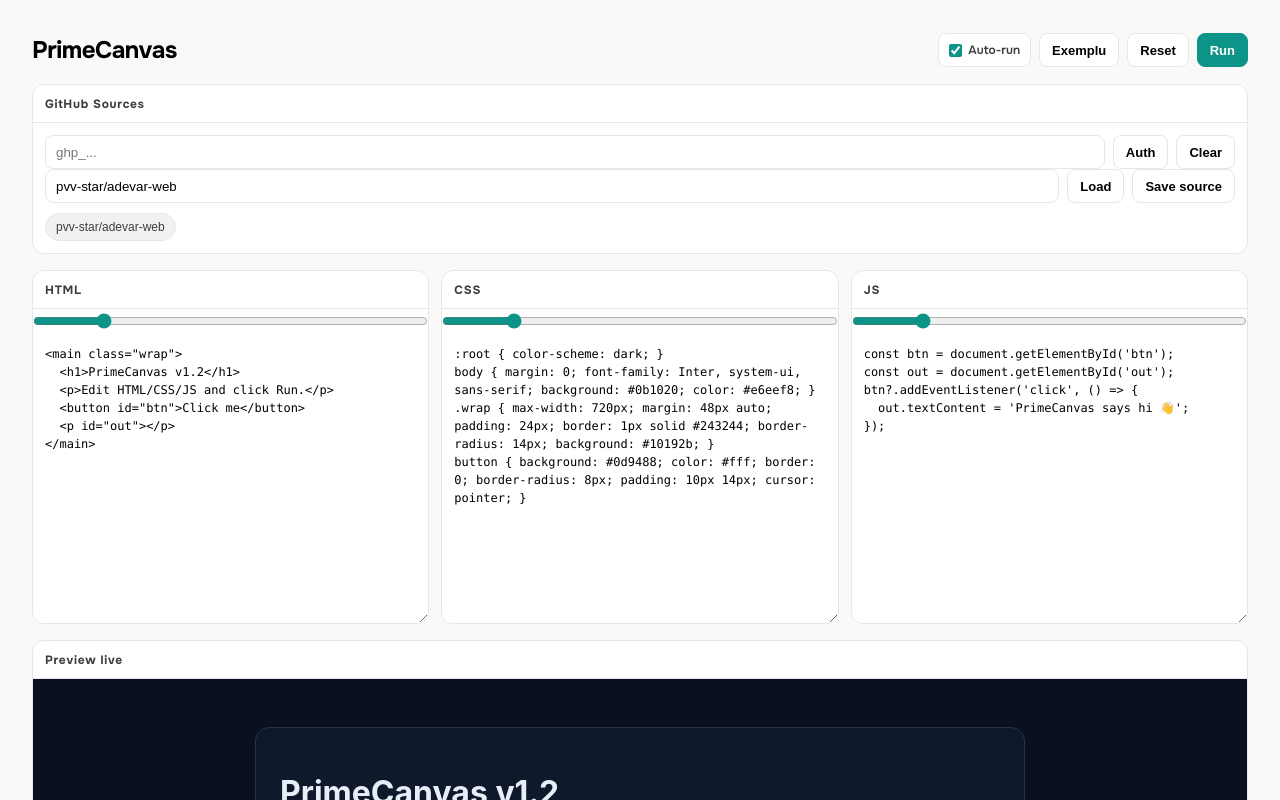
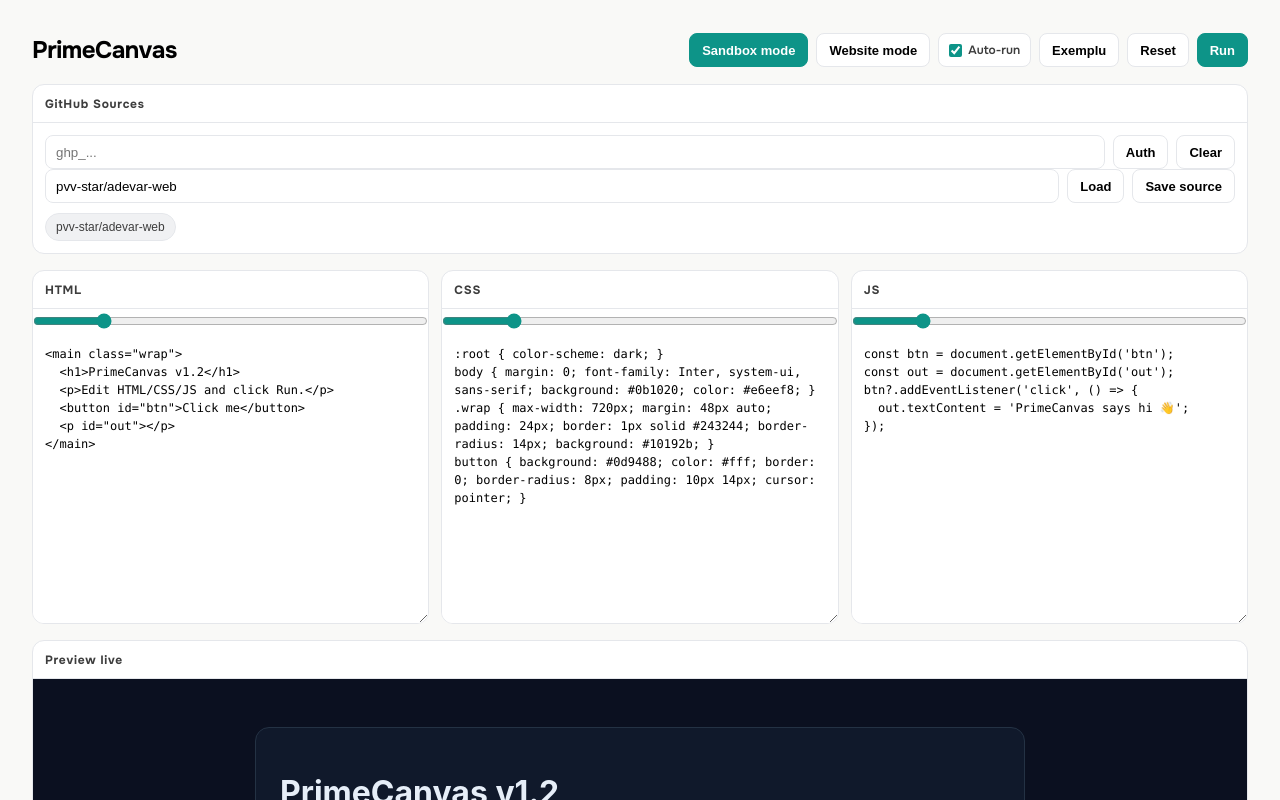
Before and after one commit to pvv-star/adevar-web, a Next.js app: page /prime in a window 1280 px wide. Shown: the top 800 px of the page. Built offline with nearby package versions, Linux system fonts and the light colour scheme.

Commit message:
feat: add Website Mode preview for repo-backed live site context

```diff
--- a/components/PrimePage.js
+++ b/components/PrimePage.js
@@ -8,19 +8,19 @@
     run: 'Run', reset: 'Reset', sample: 'Exemplu', autoRun: 'Auto-run',
     html: 'HTML', css: 'CSS', js: 'JS', preview: 'Preview live',
     github: 'GitHub Sources', repo: 'Repo', load: 'Load', add: 'Save source',
-    token: 'GitHub Token', authStatus: 'Auth', clear: 'Clear',
+    token: 'GitHub Token', authStatus: 'Auth', clear: 'Clear', websiteMode: 'Website mode', sandboxMode: 'Sandbox mode',
   },
   en: {
     run: 'Run', reset: 'Reset', sample: 'Sample', autoRun: 'Auto-run',
     html: 'HTML', css: 'CSS', js: 'JS', preview: 'Live preview',
     github: 'GitHub Sources', repo: 'Repo', load: 'Load', add: 'Save source',
-    token: 'GitHub Token', authStatus: 'Auth', clear: 'Clear',
+    token: 'GitHub Token', authStatus: 'Auth', clear: 'Clear', websiteMode: 'Website mode', sandboxMode: 'Sandbox mode',
   },
   ru: {
     run: 'Run', reset: 'Reset', sample: 'Пример', autoRun: 'Auto-run',
     html: 'HTML', css: 'CSS', js: 'JS', preview: 'Live preview',
     github: 'GitHub Sources', repo: 'Repo', load: 'Load', add: 'Save source',
-    token: 'GitHub Token', authStatus: 'Auth', clear: 'Clear',
+    token: 'GitHub Token', authStatus: 'Auth', clear: 'Clear', websiteMode: 'Website mode', sandboxMode: 'Sandbox mode',
   },
 };
 
@@ -31,6 +31,7 @@
 };
 
 const DEFAULT_SOURCES = [{ name: 'adevar.ai', repo: 'pvv-star/adevar-web' }];
+const DEFAULT_WEBSITE_URL = 'http://localhost:3111';
 
 function buildDoc(html, css, js) {
   return `<!doctype html>\n<html>\n<head><meta charset="utf-8"/><meta name="viewport" content="width=device-width,initial-scale=1"/><style>${css}</style></head>\n<body>${html}<script>${js}<\/script></body>\n</html>`;
@@ -54,6 +55,8 @@
   const [githubToken, setGithubToken] = useState('');
   const [authInfo, setAuthInfo] = useState(null);
   const [checkingAuth, setCheckingAuth] = useState(false);
+  const [previewMode, setPreviewMode] = useState('sandbox');
+  const [websiteUrl, setWebsiteUrl] = useState(DEFAULT_WEBSITE_URL);
 
   useEffect(() => {
     try {
@@ -64,6 +67,10 @@
       }
       const savedToken = localStorage.getItem('primecanvas-github-token');
       if (savedToken) setGithubToken(savedToken);
+      const savedMode = localStorage.getItem('primecanvas-preview-mode');
+      if (savedMode === 'website' || savedMode === 'sandbox') setPreviewMode(savedMode);
+      const savedWebsiteUrl = localStorage.getItem('primecanvas-website-url');
+      if (savedWebsiteUrl) setWebsiteUrl(savedWebsiteUrl);
     } catch {}
   }, []);
 
@@ -77,6 +84,13 @@
       else localStorage.removeItem('primecanvas-github-token');
     } catch {}
   }, [githubToken]);
+
+  useEffect(() => {
+    try {
+      localStorage.setItem('primecanvas-preview-mode', previewMode);
+      localStorage.setItem('primecanvas-website-url', websiteUrl);
+    } catch {}
+  }, [previewMode, websiteUrl]);
 
   useEffect(() => {
     if (!autoRun) return;
@@ -138,6 +152,9 @@
         stars: data.stargazers_count,
         url: data.html_url,
       });
+      if (normalized === 'pvv-star/adevar-web') {
+        setWebsiteUrl('http://localhost:3111');
+      }
     } catch (e) {
       setRepoInfo({ error: String(e.message || e) });
     } finally {
@@ -150,6 +167,8 @@
       <div className="prime-toolbar">
         <h1 className="view-heading" style={{ marginBottom: 0 }}>PrimeCanvas</h1>
         <div className="prime-actions">
+          <button className={`inst-btn ${previewMode === 'sandbox' ? 'inst-btn-primary' : ''}`} onClick={() => setPreviewMode('sandbox')} type="button">{c.sandboxMode}</button>
+          <button className={`inst-btn ${previewMode === 'website' ? 'inst-btn-primary' : ''}`} onClick={() => setPreviewMode('website')} type="button">{c.websiteMode}</button>
           <label className="prime-toggle"><input type="checkbox" checked={autoRun} onChange={(e) => setAutoRun(e.target.checked)} /><span>{c.autoRun}</span></label>
           <button className="inst-btn" onClick={loadSample} type="button">{c.sample}</button>
           <button className="inst-btn" onClick={resetAll} type="button">{c.reset}</button>
@@ -194,7 +213,21 @@
 
       <section className="prime-preview-card">
         <div className="prime-editor-head">{c.preview}</div>
-        <iframe title="PrimeCanvas Preview" className="prime-preview" srcDoc={srcDoc} sandbox="allow-scripts allow-modals" />
+        {previewMode === 'website' && (
+          <div className="prime-actions" style={{ padding: 12 }}>
+            <input
+              className="prime-repo-input"
+              value={websiteUrl}
+              onChange={(e) => setWebsiteUrl(e.target.value)}
+              placeholder="http://localhost:3111"
+            />
+          </div>
+        )}
+        {previewMode === 'website' ? (
+          <iframe title="PrimeCanvas Website Preview" className="prime-preview" src={websiteUrl} />
+        ) : (
+          <iframe title="PrimeCanvas Sandbox Preview" className="prime-preview" srcDoc={srcDoc} sandbox="allow-scripts allow-modals" />
+        )}
       </section>
     </div>
   );
```
